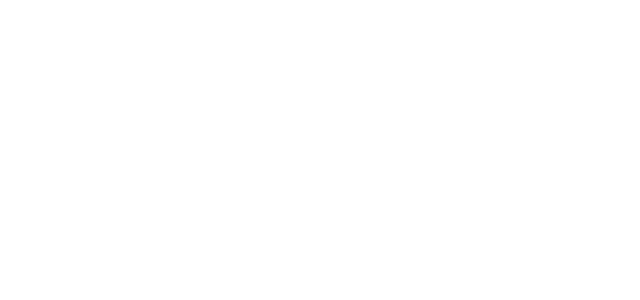
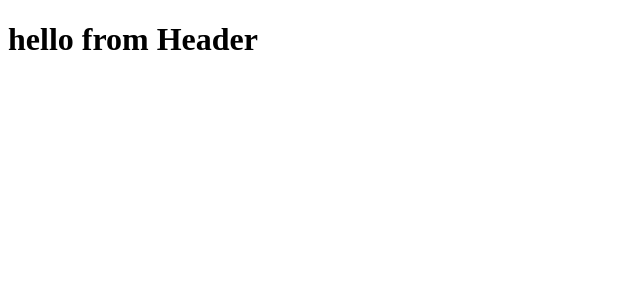
Before and after one commit to MBusto4/googleDocs-clone, a Next.js app in the folder google-docs-clone/: page / in a window 1280 px wide. Shown: the top 300 px of the page, without its empty margins (0-640 px from the left). Built offline with nearby package versions, Linux system fonts and the light colour scheme.

Commit message:
newComponent: Working on Header Component

```diff
--- /dev/null
+++ b/google-docs-clone/components/Header.js
@@ -0,0 +1,11 @@
+import React from 'react'
+
+function Header() {
+    return (
+        <div>
+            <h1>hello from Header</h1>
+        </div>
+    )
+}
+
+export default Header
--- a/google-docs-clone/pages/index.js
+++ b/google-docs-clone/pages/index.js
@@ -1,4 +1,5 @@
 import Head from 'next/head'
+import Header from '../components/Header'
 
 export default function Home() {
   return (
@@ -8,6 +9,8 @@
         <link rel="icon" href="/favicon.ico" />
       </Head>
 
+      <Header />
+
     </div>
   )
 }
```
